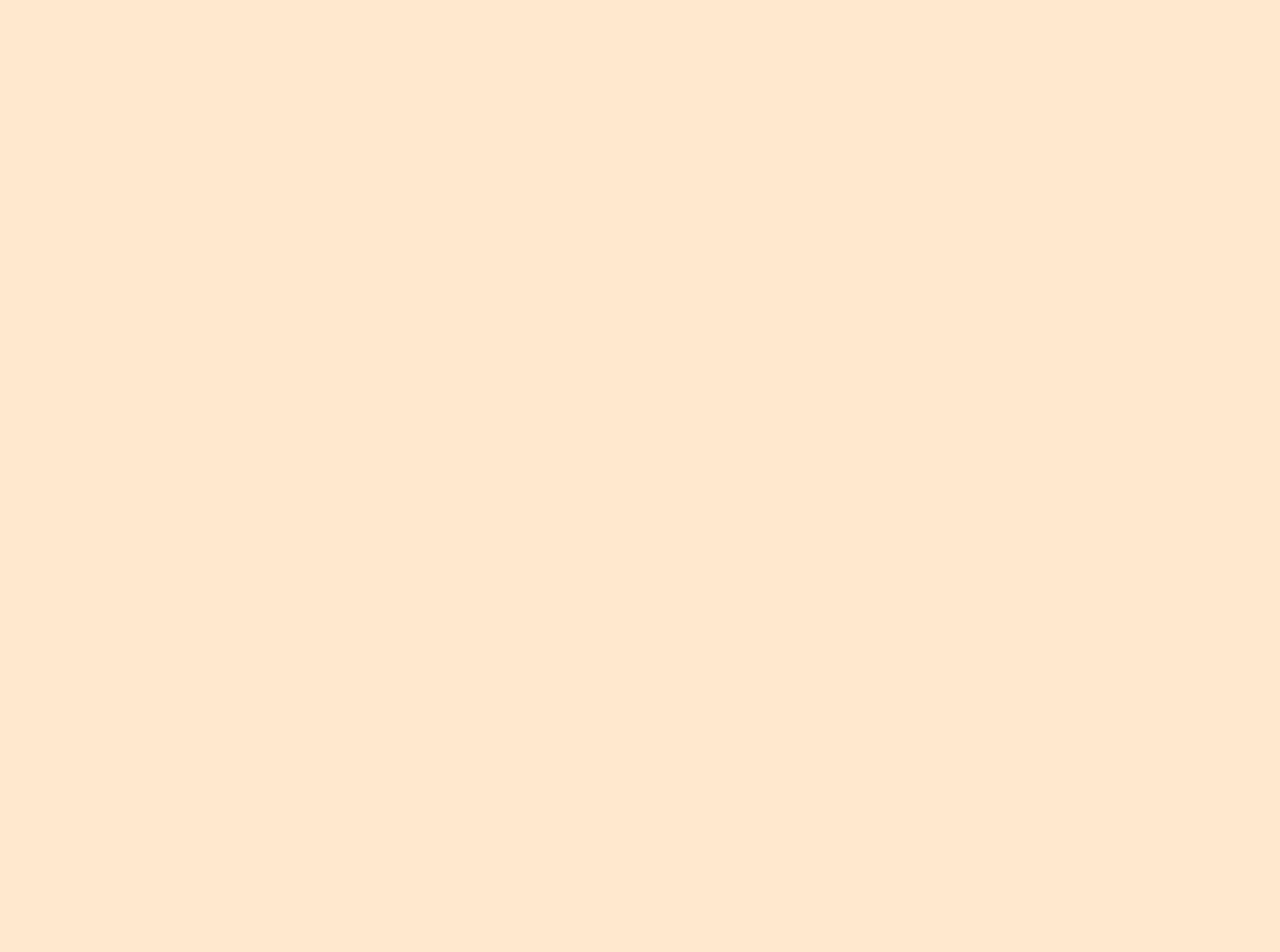
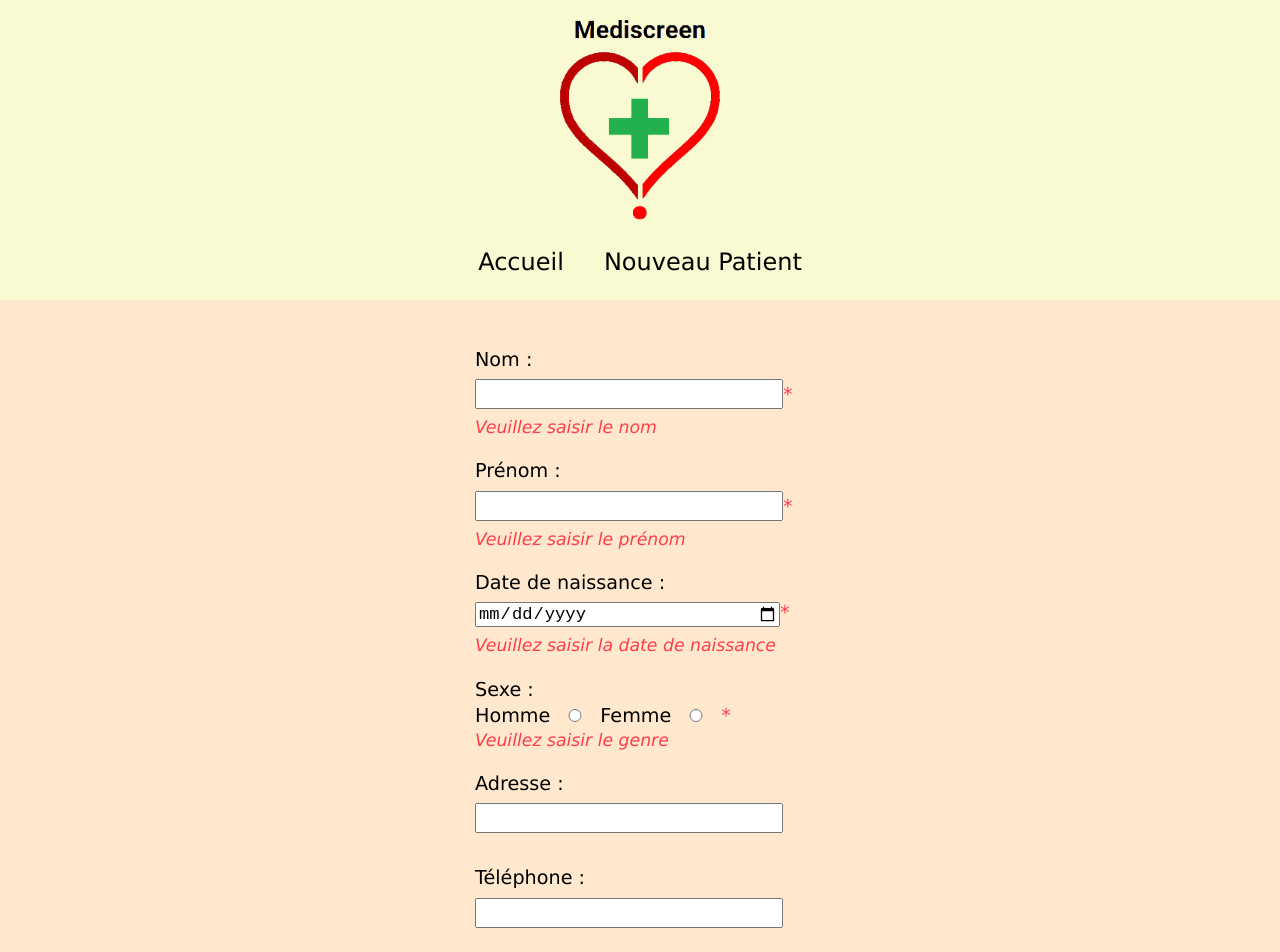
Before and after one commit to Lyline/webDiabetes, an Angular app: page /newPatient in a window 1280 px wide. Before the commit this address led to /. Shown: the top 952 px of the page. Before the commit the page ends 800 px from the top, so only its background shows below. Built offline with nearby package versions, Linux system fonts and the light colour scheme.

Commit message:
Impl - Patient form component, delete mock patient list file and insert patient list into service

```diff
--- a/src/app/app-routing.module.ts
+++ b/src/app/app-routing.module.ts
@@ -3,11 +3,13 @@ import {RouterModule, Routes} from '@angular/router';
 import {HomeComponent} from "./home/home.component";
 import {PatientListComponent} from "./patientList/patientList.component";
 import {PatientDetailComponent} from "./patient-detail/patient-detail.component";
+import {PatientFormComponent} from "./patient-form/patient-form.component";
 
 const routes: Routes = [
   { path: "", component: HomeComponent},
   { path: "patients", component: PatientListComponent},
-  { path: "patients/consultation/:patientId", component: PatientDetailComponent}];
+  { path: "patients/consultation/:patientId", component: PatientDetailComponent},
+  { path: "newPatient", component: PatientFormComponent}];
 
 @NgModule({
   imports: [RouterModule.forRoot(routes)],
--- a/src/app/models/mock-patientList.ts
+++ /dev/null
@@ -1,37 +0,0 @@
-import {Patient} from "./patient.model";
-
-export const MockPatientList: Patient[]=[
-  {id:1,
-    firstName:'John',
-    lastName:'Doe',
-    dateOfBirth:'01-01-1990',
-    age:32,
-    gender:'M',
-    address:'address of John',
-    phone:'123-345',
-    notes: [{id:'aze',noteContent:'RAS'},{id:'ert',noteContent:'Fumeur'}],
-    diagnostic:'Borderline'},
-
-  {id:2,
-    firstName:'Meredith',
-    lastName:'Smith',
-    dateOfBirth:'01-01-2000',
-    age:22,
-    gender:'F',
-    address:'address of Meredith',
-    phone:'123-345',
-    notes:[],
-    diagnostic:'None'},
-
-  {id:3,
-    firstName:'Will',
-    lastName:'Turner',
-    dateOfBirth:'15-06-1950',
-    age:72,
-    gender:'M',
-    address:'address of Will',
-    phone:'123-345',
-    notes:[{id:'aze',noteContent:'RAS'},{id:'ert',noteContent:'Fumeur'},
-      {id:'poi',noteContent:'microalbumine,poids,cholesterol'}],
-    diagnostic:'In Danger'}
-];
--- a/src/app/models/patient.model.ts
+++ b/src/app/models/patient.model.ts
@@ -9,12 +9,11 @@ export class Patient{
   gender: string;
   address: string;
   phone: string;
-  notes:Array<Note>;
+  notes: Array<Note>;
   diagnostic: string;
 
 
-  constructor(id: number, firstName: string, lastName: string, dateOfBirth: string, age: number,
-              gender: string, address: string, phone: string, notes: Array<Note>, diagnostic: string) {
+  public constructor(id: number, firstName: string, lastName: string, dateOfBirth: string, age: number, gender: string, address: string, phone: string, notes: Array<Note>, diagnostic: string) {
     this.id = id;
     this.firstName = firstName;
     this.lastName = lastName;
@@ -27,5 +26,4 @@ export class Patient{
     this.diagnostic = diagnostic;
   }
 
-
 }
--- /dev/null
+++ b/src/app/patient-form/patient-form.component.css
@@ -0,0 +1,52 @@
+container{
+
+  }
+form{
+  display: block;
+  width: 330px;
+  margin-left: auto;
+  margin-right: auto;
+  margin-top: 50px;
+
+  font-size: 1.2em;
+}
+
+.field{
+  display: flex;
+  flex-direction: column;
+  justify-content: space-between;
+  margin-bottom: 25px;
+}
+input{
+  width: 300px;
+  margin: 10px 0;
+  font-size: 1.1em;
+}
+input.date{
+  width: 150px;
+}
+input.gender{
+  width: 50px;
+}
+.mandatory{
+  color: #ff3d49;
+}
+button{
+  display: block;
+  width: 150px;
+  margin-left: auto;
+  margin-right: auto;
+
+  background: #ffd8be;
+  border: solid 1px #000;
+  border-radius: 5px;
+
+  font-size: 1.2em;
+  text-align: center;
+}
+
+.error{
+  color: #ff3d49;
+  font-style: italic;
+  font-size: 0.9em;
+}
--- /dev/null
+++ b/src/app/patient-form/patient-form.component.html
@@ -0,0 +1,57 @@
+<app-header></app-header>
+<div class="container">
+  <form [formGroup]="patientForm" (ngSubmit)="onSubmit()" novalidate>
+    <div class="field">
+        <label for="lastName">Nom :</label>
+        <div>
+          <input type="text" name="lastName" id="lastName"
+                 formControlName="lastName">
+          <span class="mandatory">*</span>
+        </div>
+
+        <p class="error" *ngIf="patientForm.get('lastName')?.hasError('required')">Veuillez saisir le nom</p>
+    </div>
+
+    <div class="field">
+      <label for="firstName">Prénom :</label>
+      <div>
+        <input type="text" name="firstName" id="firstName" formControlName="firstName">
+        <span class="mandatory">*</span>
+      </div>
+      <p class="error" *ngIf="patientForm.get('firstName')?.hasError('required')">Veuillez saisir le prénom</p>
+    </div>
+
+    <div class="field">
+      <label for="dateOfBirth">Date de naissance :</label>
+      <div>
+        <input type="date" name="dateOfBirth" id="dateOfBirth"
+                  placeholder="dd-mm-yyyy" value="" formControlName="dateOfBirth">
+        <span class="mandatory">*</span>
+      </div>
+      <p class="error" *ngIf="patientForm.get('dateOfBirth')?.hasError('required')">Veuillez saisir la date de naissance</p>
+    </div>
+
+    <div class="field">
+      <label>Sexe :</label>
+      <div>
+        <label for="M">Homme</label>
+        <input type="radio" id="M" value="M" class="gender" formControlName="gender">
+        <label for="F">Femme</label>
+        <input type="radio" id="F" value="F" class="gender" formControlName="gender">
+        <span class="mandatory">*</span>
+      </div>
+      <p class="error" *ngIf="patientForm.get('gender')?.hasError('required')">Veuillez saisir le genre</p>
+    </div>
+
+    <div class="field">
+      <label for="address">Adresse :</label>
+      <input type="text" name="address" id="address" formControlName="address">
+    </div>
+
+    <div class="field">
+      <label for="phone">Téléphone :</label>
+      <input type="text" name="phone" id="phone" formControlName="phone">
+    </div>
+    <button type="submit" [disabled]="!patientForm.valid">Enregistrer</button>
+  </form>
+</div>
--- /dev/null
+++ b/src/app/patient-form/patient-form.component.ts
@@ -0,0 +1,36 @@
+import {Component, OnInit} from '@angular/core';
+import {FormBuilder, FormGroup, Validators} from "@angular/forms";
+import {PatientService} from "../patient.service";
+import {Patient} from "../models/patient.model";
+import {Router} from "@angular/router";
+
+
+@Component({
+  selector: 'app-patient-new',
+  templateUrl: './patient-form.component.html',
+  styleUrls: ['./patient-form.component.css']
+})
+export class PatientFormComponent implements OnInit {
+  patientForm: FormGroup;
+  patient!: Patient;
+
+  constructor(public service: PatientService, private fb: FormBuilder, private router: Router) {
+    this.patientForm= this.fb.group({
+      firstName: ['', Validators.required],
+      lastName: ['', Validators.required],
+      dateOfBirth: ['', Validators.required],
+      gender: ['', Validators.required],
+      address: [''],
+      phone: ['']
+    })
+  }
+
+  ngOnInit(): void {
+  }
+
+  onSubmit(){
+      this.service.createPatient(this.patientForm.value).subscribe(newPatient => this.patient = newPatient)
+      this.router.navigateByUrl("/patients/consultation/" + this.patient.id).then();
+  }
+
+}
--- a/src/app/patient.service.ts
+++ b/src/app/patient.service.ts
@@ -1,12 +1,47 @@
 import {Injectable} from '@angular/core';
 import {Observable, of} from "rxjs";
 import {Patient} from "./models/patient.model";
-import {MockPatientList} from "./models/mock-patientList";
 
 @Injectable({
   providedIn: 'root'
 })
 export class PatientService {
+
+  patientList: Patient[]= [
+    {id:1,
+      firstName:'John',
+      lastName:'Doe',
+      dateOfBirth:'01-01-1990',
+      age:32,
+      gender:'M',
+      address:'address of John',
+      phone:'123-345',
+      notes: [{id:'aze',noteContent:'RAS'},{id:'ert',noteContent:'Fumeur'}],
+      diagnostic:'Borderline'},
+
+    {id:2,
+      firstName:'Meredith',
+      lastName:'Smith',
+      dateOfBirth:'01-01-2000',
+      age:22,
+      gender:'F',
+      address:'address of Meredith',
+      phone:'123-345',
+      notes:[],
+      diagnostic:'None'},
+
+    {id:3,
+      firstName:'Will',
+      lastName:'Turner',
+      dateOfBirth:'15-06-1950',
+      age:72,
+      gender:'M',
+      address:'address of Will',
+      phone:'123-345',
+      notes:[{id:'aze',noteContent:'RAS'},{id:'ert',noteContent:'Fumeur'},
+        {id:'poi',noteContent:'microalbumine,poids,cholesterol'}],
+      diagnostic:'In Danger'}
+  ];
 
   constructor() {
   }
@@ -19,17 +54,25 @@ export class PatientService {
   }*/
 
   getAllPatients(): Observable<Patient[]>{
-    const patients= of(MockPatientList);
+    const patients= of(this.patientList);
     return patients;
   }
 
   getPatientById(id:number): Observable<Patient>{
-    let patient= MockPatientList.find(p=>p.id===id);
+    let patient= this.patientList.find(p=>p.id==id);
 
     if (patient == undefined) {
-      return of(MockPatientList[0])
+      return of(this.patientList[0])
     } else {
       return of(patient);
     }
   }
+
+  createPatient(patient: Patient): Observable<Patient>{
+    patient.id=this.patientList.length+1;
+    patient.notes=[];
+    patient.diagnostic='None';
+    this.patientList.push(patient);
+    return of(patient);
+  }
 }
```
Also changed, not shown: src/app/app.module.ts (+7 -2 lines), 1 other file (tests, documents, lock files or other folders).
